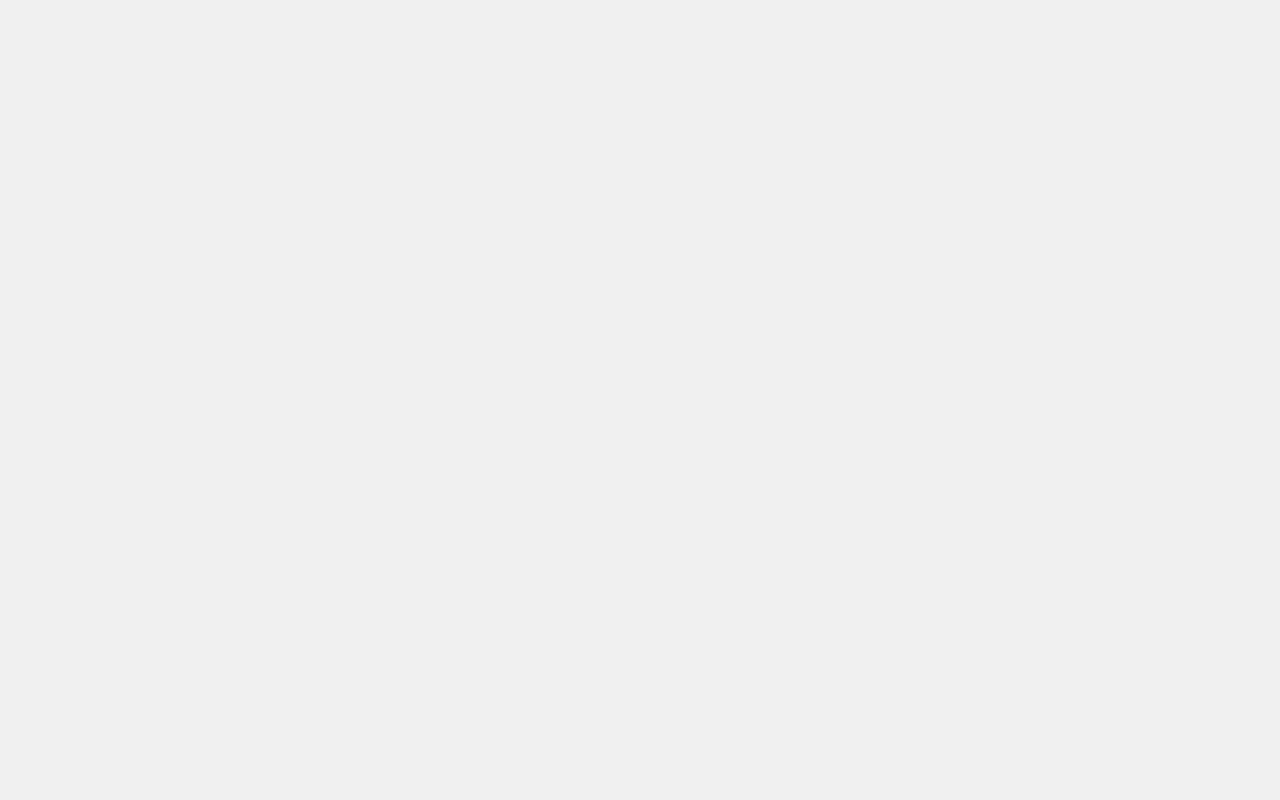
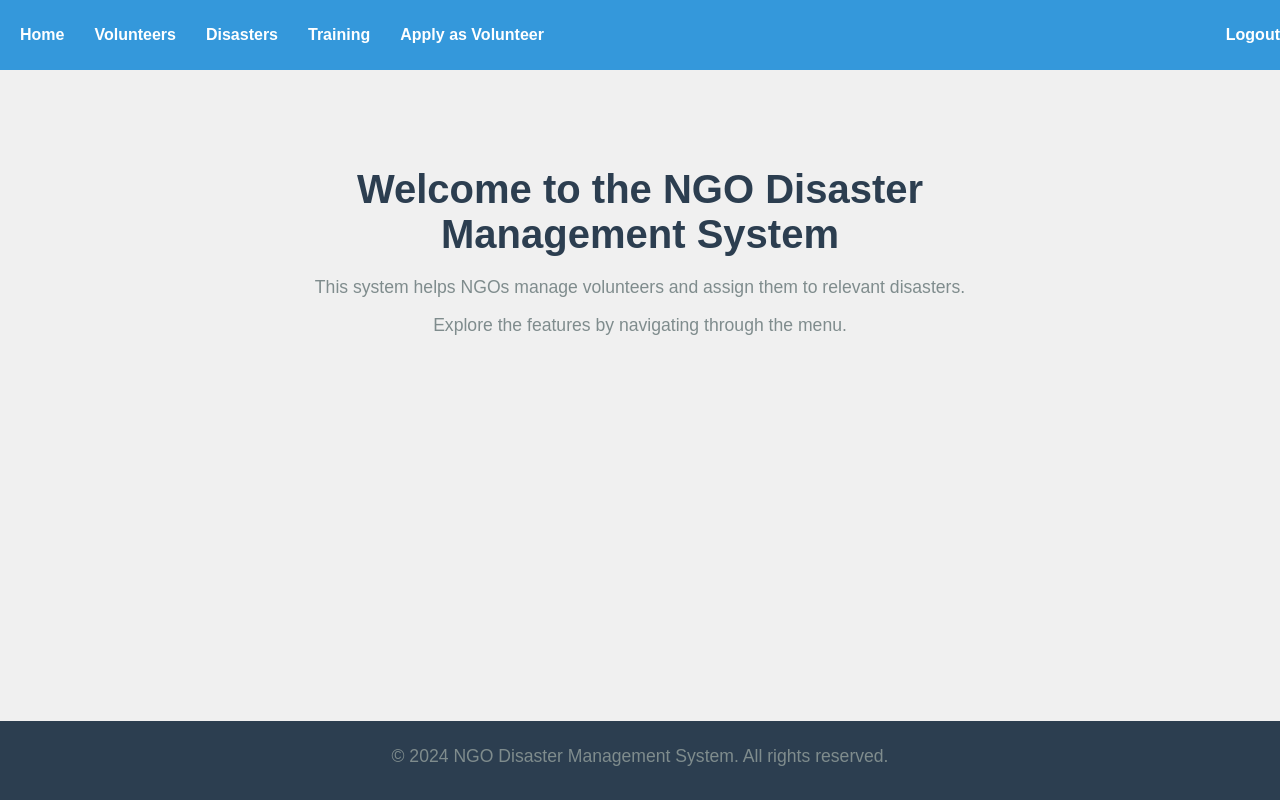
Before and after one commit to MasterOogway1466/Disaster-Management, a React (Create React App) app in the folder disaster-management-frontend/: page / in a window 1280 px wide. Before the commit this address had no page. Built offline with nearby package versions, Linux system fonts and the light colour scheme.

Commit message:
added homepage and placeholder for other pages

```diff
--- a/disaster-management-frontend/src/App.js
+++ b/disaster-management-frontend/src/App.js
@@ -1,15 +1,27 @@
 // src/App.js
 import React from 'react';
+import './styles/Style.css';
 import { BrowserRouter as Router, Route, Routes } from 'react-router-dom';
+import Home from './components/Home'
 import Login from './components/Login';
 import Register from './components/Register';
-import './styles/Style.css';
+import Volunteers from './components/Volunteers';
+import Disasters from './components/Disasters';
+import Training from './components/Training';
+import ApplyVolunteer from './components/ApplyVolunteer';
+import Logout from './components/Logout';
 
 
 function App() {
   return (
     <Router>
       <Routes>
+      <Route path="/" element={<Home />} />
+        <Route path="/volunteers" element={<Volunteers />} />
+        <Route path="/disasters" element={<Disasters />} />
+        <Route path="/training" element={<Training />} />
+        <Route path="/apply-volunteer" element={<ApplyVolunteer />} />
+        <Route path="/logout" element={<Logout />} />
         <Route path="/login" element={<Login />} />
         <Route path="/register" element={<Register />} />
       </Routes>
--- /dev/null
+++ b/disaster-management-frontend/src/components/ApplyVolunteer.js
@@ -0,0 +1,13 @@
+// src/components/ApplyVolunteer.js
+import React from 'react';
+
+const ApplyVolunteer = () => {
+  return (
+    <div className="container">
+      <h1>Apply as a Volunteer</h1>
+      <p>This page allows users to apply to become a volunteer.</p>
+    </div>
+  );
+};
+
+export default ApplyVolunteer;
--- /dev/null
+++ b/disaster-management-frontend/src/components/Disasters.js
@@ -0,0 +1,13 @@
+// src/components/Disasters.js
+import React from 'react';
+
+const Disasters = () => {
+  return (
+    <div className="container">
+      <h1>Disasters</h1>
+      <p>This page will display information about ongoing and past disasters.</p>
+    </div>
+  );
+};
+
+export default Disasters;
--- /dev/null
+++ b/disaster-management-frontend/src/components/Home.js
@@ -0,0 +1,36 @@
+// src/components/Home.js
+import React from 'react';
+import { Link } from 'react-router-dom';
+
+const Home = () => {
+  return (
+    <div>
+      <header>
+        <nav className="nav-links">
+          <ul>
+            <li><Link to="/">Home</Link></li>
+            <li><Link to="/volunteers">Volunteers</Link></li>
+            <li><Link to="/disasters">Disasters</Link></li>
+            <li><Link to="/training">Training</Link></li>
+            <li><Link to="/apply-volunteer">Apply as Volunteer</Link></li>
+          </ul>
+        </nav>
+        <nav className="Logout">
+          <b><Link to="/logout" style={{ color: 'white' }}>Logout</Link></b>
+        </nav>
+      </header>
+
+      <div className="home-container">
+        <h1>Welcome to the NGO Disaster Management System</h1>
+        <p>This system helps NGOs manage volunteers and assign them to relevant disasters.</p>
+        <p>Explore the features by navigating through the menu.</p>
+      </div>
+
+      <footer>
+        <p>© 2024 NGO Disaster Management System. All rights reserved.</p>
+      </footer>
+    </div>
+  );
+};
+
+export default Home;
--- a/disaster-management-frontend/src/components/Login.js
+++ b/disaster-management-frontend/src/components/Login.js
@@ -2,6 +2,7 @@
 import React, { useState } from 'react';
 import axios from 'axios';
 import { useNavigate } from 'react-router-dom';
+
 
 const Login = () => {
   const [formData, setFormData] = useState({ username: '', password: '' });
--- /dev/null
+++ b/disaster-management-frontend/src/components/Logout.js
@@ -0,0 +1,13 @@
+// src/components/Logout.js
+import React from 'react';
+
+const Logout = () => {
+  return (
+    <div className="container">
+      <h1>Logout</h1>
+      <p>You have been logged out. Thank you for using the NGO Disaster Management System.</p>
+    </div>
+  );
+};
+
+export default Logout;
--- a/disaster-management-frontend/src/components/Register.js
+++ b/disaster-management-frontend/src/components/Register.js
@@ -2,6 +2,7 @@
 import React, { useState } from 'react';
 import axios from 'axios';
 import { useNavigate } from 'react-router-dom';
+
 
 const Register = () => {
   const [formData, setFormData] = useState({
--- /dev/null
+++ b/disaster-management-frontend/src/components/Training.js
@@ -0,0 +1,13 @@
+// src/components/Training.js
+import React from 'react';
+
+const Training = () => {
+  return (
+    <div className="container">
+      <h1>Training Sessions</h1>
+      <p>This page will display available training sessions for volunteers.</p>
+    </div>
+  );
+};
+
+export default Training;
--- /dev/null
+++ b/disaster-management-frontend/src/components/Volunteers.js
@@ -0,0 +1,13 @@
+// src/components/Volunteers.js
+import React from 'react';
+
+const Volunteers = () => {
+  return (
+    <div>
+      <h1>Volunteers Page</h1>
+      <p>List of volunteers will go here.</p>
+    </div>
+  );
+};
+
+export default Volunteers;
```
Also changed, not shown: disaster-management-frontend/src/components/ProtectedRoute.js (added, +16 -0 lines).
